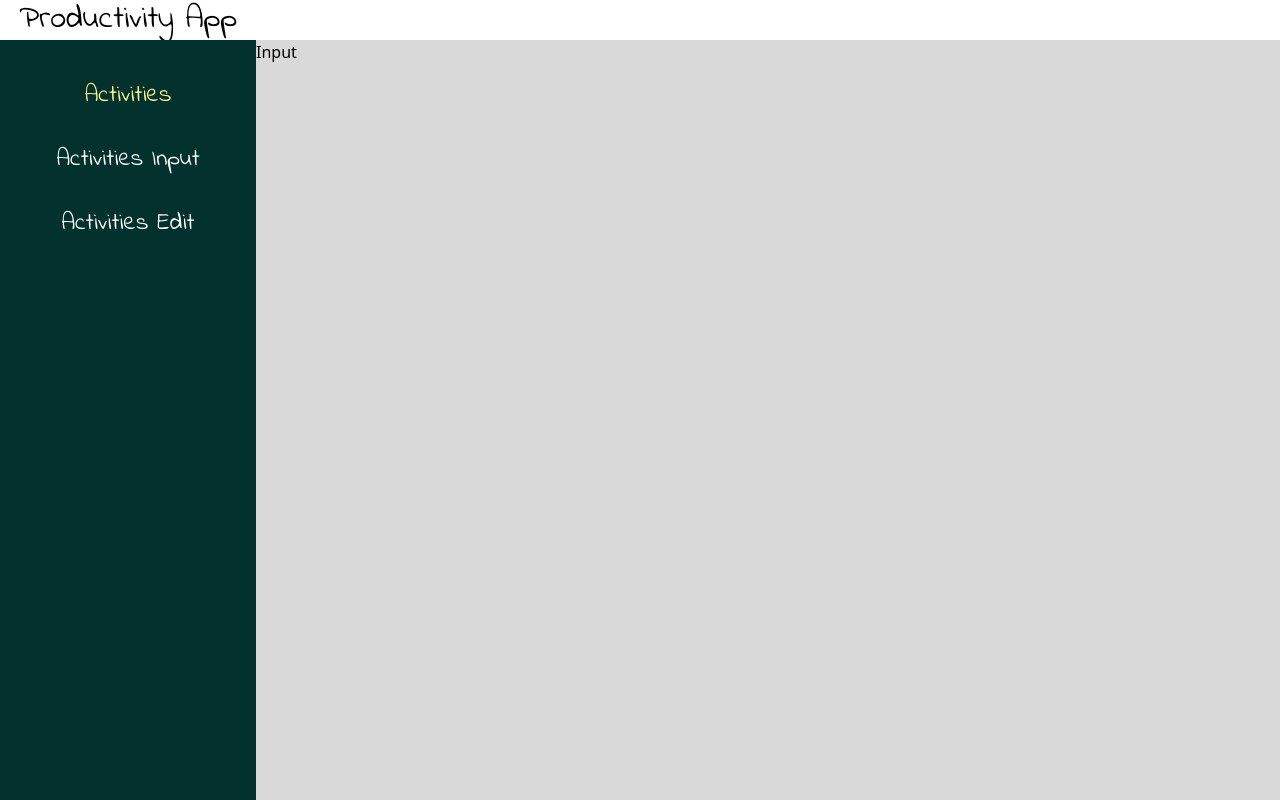
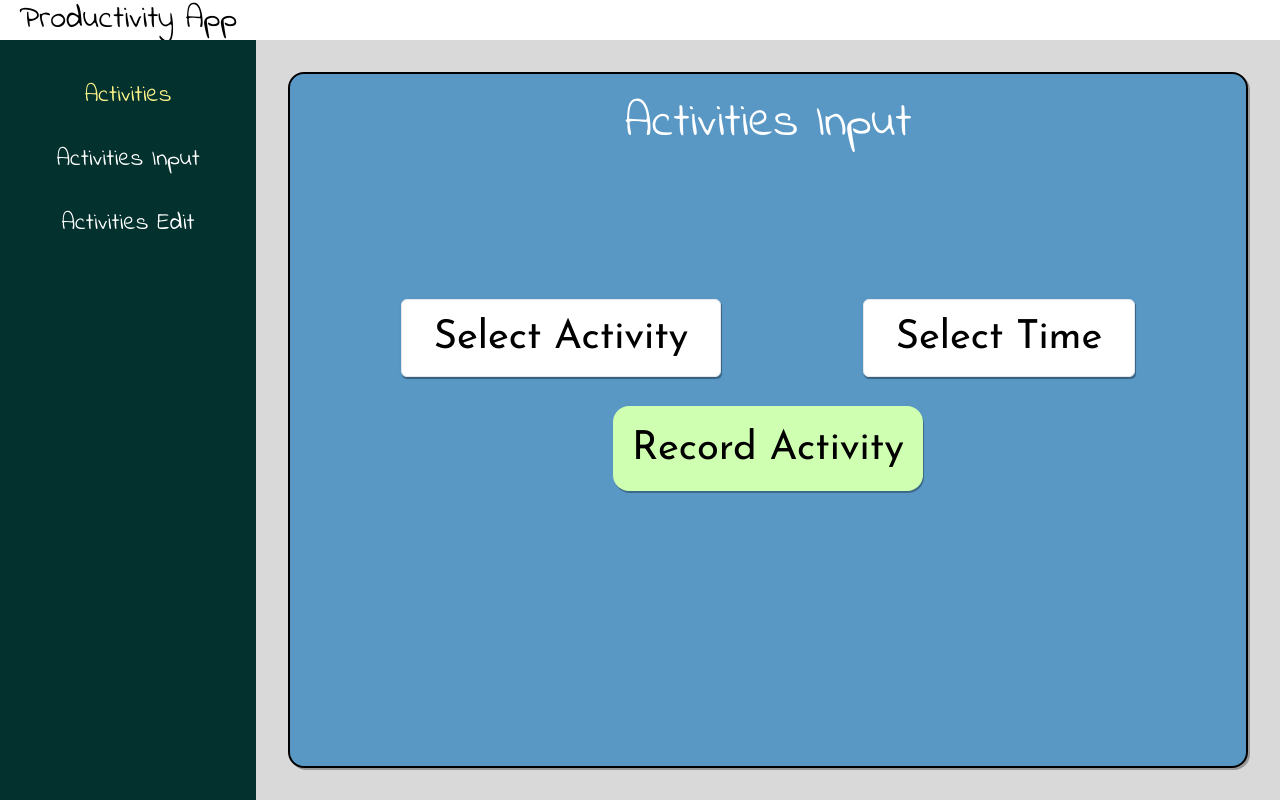
Before and after one commit to danboyce92/Productivity-Tracker-App, a React (Vite) app in the folder ProductivityTracker/: page /input in a window 1280 px wide. Built offline with nearby package versions, Linux system fonts and the light colour scheme; a web font is replaced by a local one.

Commit message:
Input page cleaned up

```diff
--- a/ProductivityTracker/src/components/ActivitiesInput.tsx
+++ b/ProductivityTracker/src/components/ActivitiesInput.tsx
@@ -1,8 +1,16 @@
+import DropdownActivity from "./DropdownActivity";
+import DropdownTime from "./DropdownTime";
+
 
 const ActivitiesInput = () => {
   return (
-    <div>
-      Input
+    <div id="activities-input">
+      <div id="activities-input-title">Activities Input</div>
+      <div id="activities-input-display">
+        <div id="activity-dropdown"><DropdownActivity /></div>
+        <div id="time-dropdown"><DropdownTime /></div>
+        <button id="record-button">Record Activity</button>
+      </div>
     </div>
   )
 }
--- /dev/null
+++ b/ProductivityTracker/src/components/Dropdown.tsx
@@ -0,0 +1,73 @@
+import { useState, useEffect, useRef, FC } from 'react';
+import Panel from './Panel';
+
+interface Option {
+  value: string;
+  label: string;
+}
+
+interface DropdownProps {
+  options: Option[];
+  value: Option | undefined;
+  onChange: (option: Option) => void;
+}
+
+const Dropdown: FC<DropdownProps> = ({ options, value, onChange, }) => {
+  const [isOpen, setIsOpen] = useState(false);
+
+  const divEl = useRef<HTMLDivElement>(null);
+
+  useEffect(() => {
+    const handler = (event: MouseEvent) => {
+      if (!divEl.current) {
+        return;
+      }
+
+      if (!divEl.current.contains(event.target as Node)) {
+        setIsOpen(false);
+      }
+    };
+    document.addEventListener('click', handler, true);
+
+    return () => {
+      document.removeEventListener('click', handler);
+    };
+  }, []);
+
+  const handleToggle = () => {
+    setIsOpen(!isOpen);
+  };
+
+  const handleOptionClick = (option: Option) => {
+    setIsOpen(false);
+    onChange(option);
+  };
+
+  const renderedOptions = options.map((option) => {
+    return (
+      <div
+        className="hover:bg-sky-100 rounded cursor-pointer p-1"
+        onClick={() => {
+          handleOptionClick(option);
+        }}
+        key={option.value}
+      >
+        {option.label}
+      </div>
+    );
+  });
+
+  return (
+    <div ref={divEl} className=" relative">
+      <Panel
+        className={`flex justify-between items-center cursor-pointer px-8`}
+        onClick={handleToggle}
+      >
+        {value?.label || 'Select...'}
+      </Panel>
+      {isOpen && <Panel className="absolute top-full">{renderedOptions}</Panel>}
+    </div>
+  );
+};
+
+export default Dropdown;
--- /dev/null
+++ b/ProductivityTracker/src/components/DropdownActivity.tsx
@@ -0,0 +1,52 @@
+import React, { useState } from 'react';
+import Dropdown from './Dropdown';
+
+
+
+interface Option {
+  value: string;
+  label: string;
+}
+
+const DropdownActivity: React.FC = () => {
+
+  const [selection, setSelection] = useState(    {
+    value: "Select Activity",
+    label: 'Select Activity'
+  });
+
+  const [entry, setEntry] = useState('');
+
+  const options = [
+    {
+      value: 'Typescript',
+      label: 'Typescript'
+    },
+    {
+      value: 'Italian',
+      label: 'Italian'
+    },
+    {
+      value: 'Keyboard',
+      label: 'Keyboard'
+    }
+  ]
+
+
+
+  const handleSelect = (option: Option) => {
+    setSelection(option);
+  };
+
+  const date = new Date().toLocaleDateString();
+
+
+
+  return (
+    <div className='select-none'>
+      <div><Dropdown options={options} value={selection} onChange={handleSelect}></Dropdown></div>
+    </div>
+  )
+}
+
+export default DropdownActivity;
--- /dev/null
+++ b/ProductivityTracker/src/components/DropdownTime.tsx
@@ -0,0 +1,71 @@
+import React, { useState } from 'react';
+import Dropdown from './Dropdown';
+
+
+
+interface Option {
+  value: string;
+  label: string;
+}
+
+const DropdownTime: React.FC = () => {
+
+  const [selection, setSelection] = useState(    {
+    value: "Select Time",
+    label: 'Select Time'
+  });
+
+  const [entry, setEntry] = useState('');
+
+  const options = [
+    {
+      value: '15mins',
+      label: '15mins'
+    },
+    {
+      value: '30mins',
+      label: '30mins'
+    },
+    {
+      value: '45mins',
+      label: '45mins'
+    },
+    {
+      value: '1hr',
+      label: '1hr'
+    },
+    {
+      value: '1hr,15min',
+      label: '1hr,15min'
+    },    {
+      value: '1hr,30min',
+      label: '1hr,30min'
+    },
+    {
+      value: '1hr,45min',
+      label: '1hr,45min'
+    },
+    {
+      value: '2hr',
+      label: '2hr'
+    }
+  ]
+
+
+
+  const handleSelect = (option: Option) => {
+    setSelection(option);
+  };
+
+  const date = new Date().toLocaleDateString();
+
+
+
+  return (
+    <div className='select-none'>
+      <div><Dropdown options={options} value={selection} onChange={handleSelect}></Dropdown></div>
+    </div>
+  )
+}
+
+export default DropdownTime;
--- /dev/null
+++ b/ProductivityTracker/src/components/Panel.tsx
@@ -0,0 +1,28 @@
+import { FC, HTMLAttributes } from "react";
+import classNames from "classnames";
+
+interface PanelProps extends HTMLAttributes<HTMLDivElement> {
+className?: string;
+}
+
+const Panel: FC<PanelProps> = ({ children, className, ...rest }) => {
+const finalClassNames = classNames(
+"border",
+"rounded-md",
+"px-3",
+"shadow",
+"bg-white",
+"py-2",
+"w-fit",
+"z-20",
+className
+);
+
+return (
+<div {...rest} className={finalClassNames}>
+{children}
+</div>
+);
+};
+
+export default Panel;
--- a/ProductivityTracker/src/sass/main.scss
+++ b/ProductivityTracker/src/sass/main.scss
@@ -2,7 +2,7 @@
 
 @import './pages/nav-bar.scss';
 @import './pages/activities.scss';
-
+@import './pages//activities-input.scss';
 
 #main-screen {
   box-sizing: border-box;
--- /dev/null
+++ b/ProductivityTracker/src/sass/pages/activities-input.scss
@@ -0,0 +1,67 @@
+
+#activities-input {
+  position: absolute;
+  box-sizing: border-box;
+  background-color: #5998C5;
+  border: 2px solid;
+  box-shadow: 2px 2px rgba(0, 0, 0, .3);
+  border-radius: 1rem;
+  inset: 2rem;
+  display: grid;
+
+  #activities-input-title {
+    @include grid-position(1, 5, 1, 2);
+    font-family: 'Indie Flower', cursive;
+    color: white;
+    font-size: clamp(2em, 3em, 4em);
+    margin: auto;
+
+  }
+
+  #activities-input-display {
+    @include grid-position(1, 5, 2, 7);
+    border-radius: 1rem;
+    margin-left: 2.5rem;
+    margin-right: 2.5rem;
+    margin-bottom: 2.5rem;
+    display: grid;
+    grid-template-rows: 1fr 1fr 1fr 1fr 1fr;
+
+    #activity-dropdown {
+      @include grid-position(1, 2, 2, 3);
+      font-family: 'Josefin Sans', sans-serif;
+      font-size: clamp(2em, 2.5em, 3em);
+      border-radius: 5px;
+      box-shadow: 1px 2px rgba(0, 0, 0, .3);
+      margin: auto;
+
+    }
+
+    #time-dropdown {
+      @include grid-position(2, 3, 2, 3);
+      font-family: 'Josefin Sans', sans-serif;
+      font-size: clamp(2em, 2.5em, 3em);
+      border-radius: 5px;
+      box-shadow: 1px 2px rgba(0, 0, 0, .3);
+      margin: auto;
+    }
+
+    #record-button {
+      @include grid-position(1, 3, 3, 4);
+      background-color: #CFFFB0;
+      border-radius: 1rem;
+      padding: .8rem 1.2rem;
+      box-shadow: 1px 2px rgba(0, 0, 0, .3);
+      font-family: 'Josefin Sans', sans-serif;
+      font-size: clamp(2em, 2.5em, 3em);
+      margin: auto;
+      transition: all .5s ease-in-out;
+    }
+    #record-button:hover {
+      color: white;
+      background-color: #9eda77;
+      transform: translateX(5px) translateY(5px);
+
+    }
+  }
+}
```
